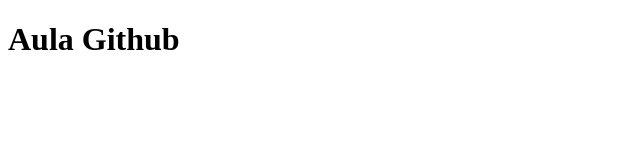
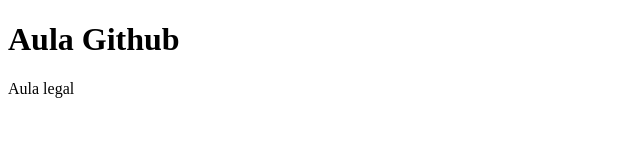
Before and after one commit to mateushsantos/aula-github, a plain HTML site: page index.html in a window 1280 px wide. Shown: the full height of the page, 0-640 px from the left. Drawn offline with Linux system fonts and the light colour scheme.

Commit message:
Update index.html

```diff
--- a/index.html
+++ b/index.html
@@ -9,6 +9,7 @@
 
 <body>
   <h1>Aula Github</h1>
+  <p>Aula legal</p>
 </body>
 
 </html>
```
